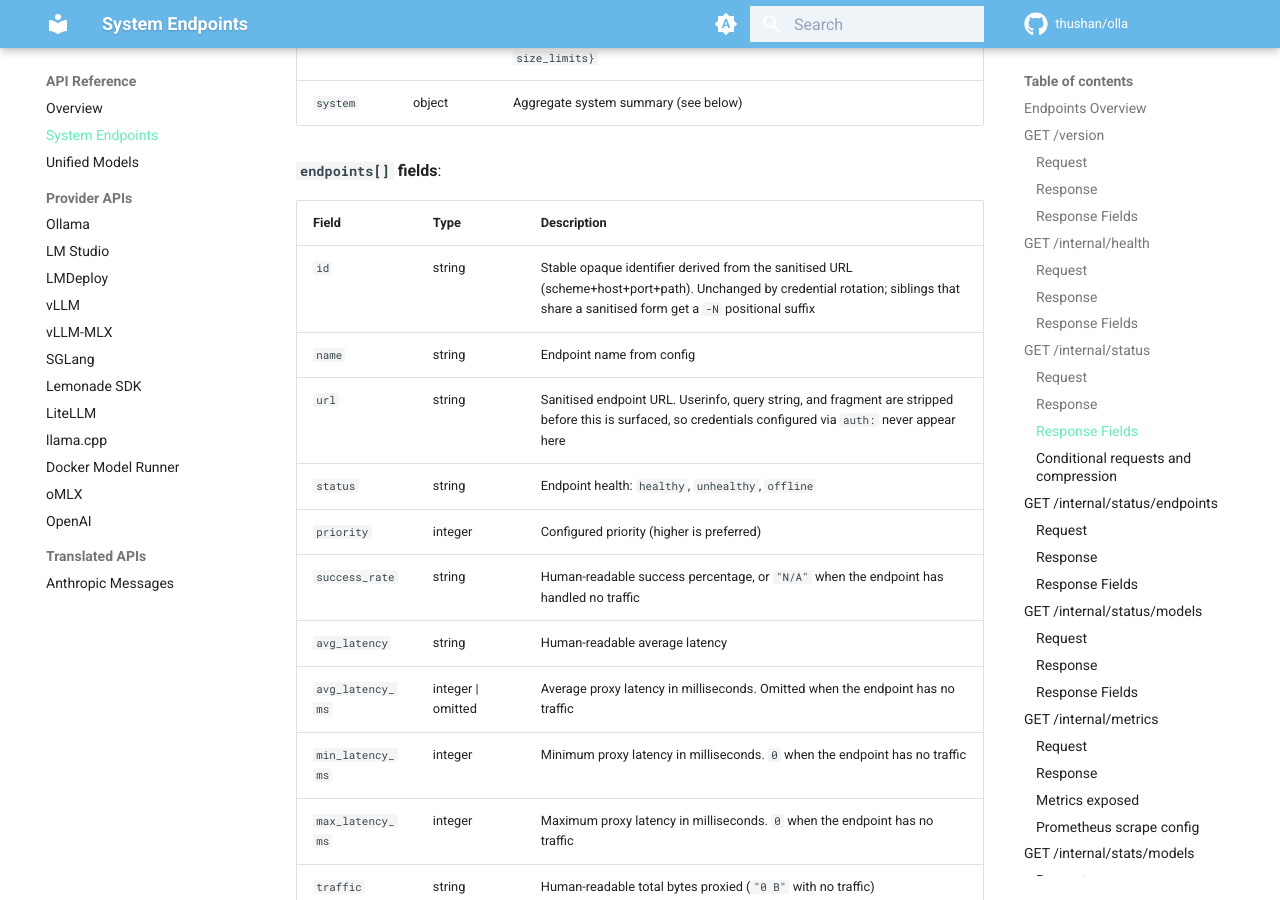
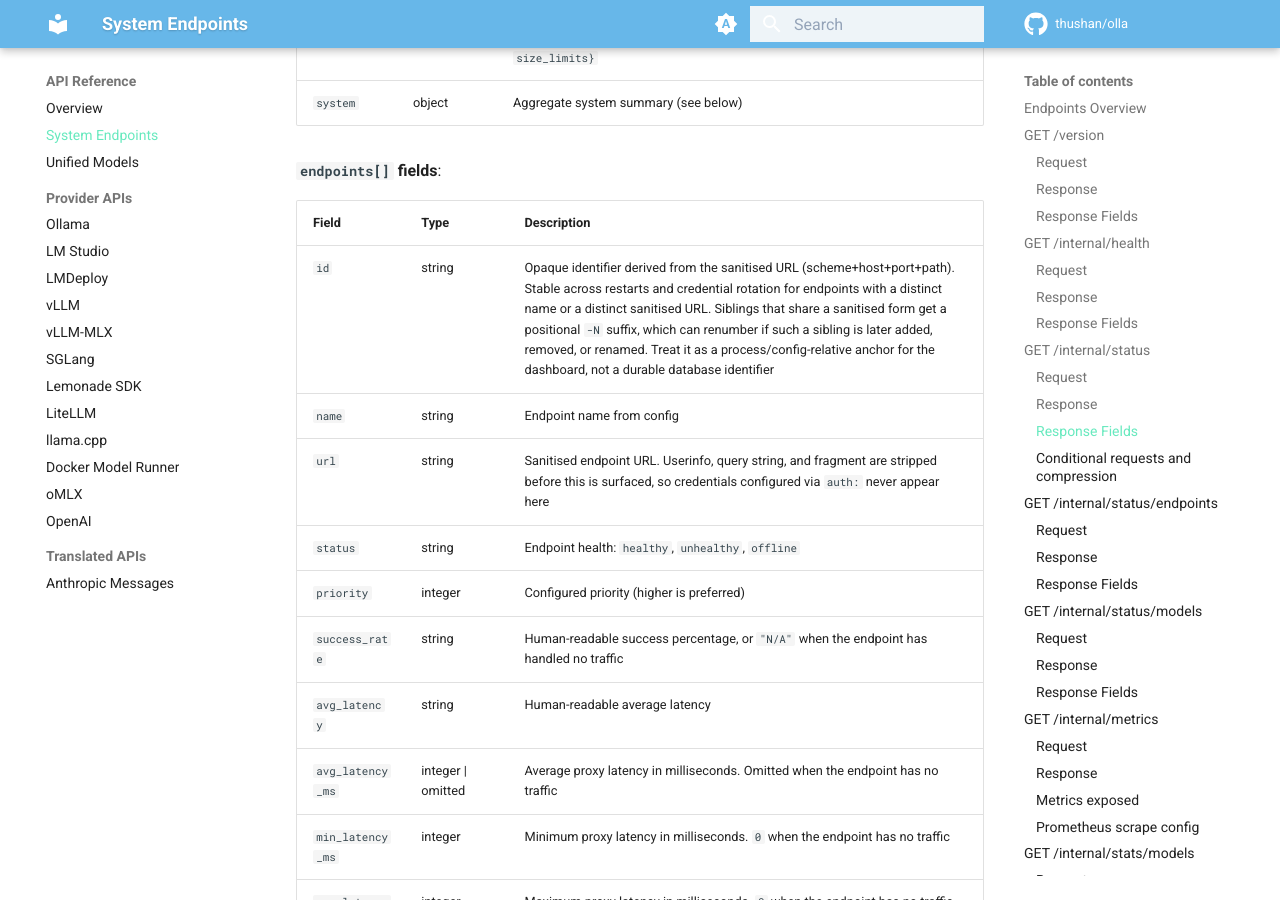
Before and after one commit to leo-3889/olla, an MkDocs documentation site: the page built from docs/content/api-reference/system.md, in a window 1280 px wide and 900 px high, scrolled down 5175 px. Built offline with MkDocs 1.6.1 and Material for MkDocs 9.7.7, drawn with Linux system fonts in a browser that asks for light colours; emoji names are drawn with the system emoji font; comment, search, counter and statistics services are not loaded; some of the changed text lies outside the part shown.

Commit message:
align endpoint id stability wording with the release notes caveat

```diff
--- a/docs/content/api-reference/system.md
+++ b/docs/content/api-reference/system.md
@@ -198,7 +198,7 @@ curl -X GET http://localhost:40114/internal/status
 
 | Field | Type | Description |
 |-------|------|-------------|
-| `id` | string | Stable opaque identifier derived from the sanitised URL (scheme+host+port+path). Unchanged by credential rotation; siblings that share a sanitised form get a `-N` positional suffix |
+| `id` | string | Opaque identifier derived from the sanitised URL (scheme+host+port+path). Stable across restarts and credential rotation for endpoints with a distinct name or a distinct sanitised URL. Siblings that share a sanitised form get a positional `-N` suffix, which can renumber if such a sibling is later added, removed, or renamed. Treat it as a process/config-relative anchor for the dashboard, not a durable database identifier |
 | `name` | string | Endpoint name from config |
 | `url` | string | Sanitised endpoint URL. Userinfo, query string, and fragment are stripped before this is surfaced, so credentials configured via `auth:` never appear here |
 | `status` | string | Endpoint health: `healthy`, `unhealthy`, `offline` |
@@ -311,7 +311,7 @@ curl -X GET http://localhost:40114/internal/status/endpoints
 
 | Field | Type | Description |
 |-------|------|-------------|
-| `id` | string | Stable opaque identifier derived from the sanitised URL; identical to the `id` surfaced on `/internal/status` and `/internal/status/models` for the same endpoint from the same snapshot |
+| `id` | string | Opaque identifier derived from the sanitised URL; identical to the `id` surfaced on `/internal/status` and `/internal/status/models` for the same endpoint from the same snapshot. Stable across restarts and credential rotation for endpoints with a distinct name or a distinct sanitised URL, but positional `-N` suffixes can renumber when sanitised-URL siblings are added, removed, or renamed |
 | `name` | string | Endpoint name from config |
 | `url` | string | Sanitised endpoint URL (userinfo, query, and fragment stripped) |
 | `type` | string | Backend profile type (e.g. `ollama`, `vllm`, `lm-studio`) |
```
